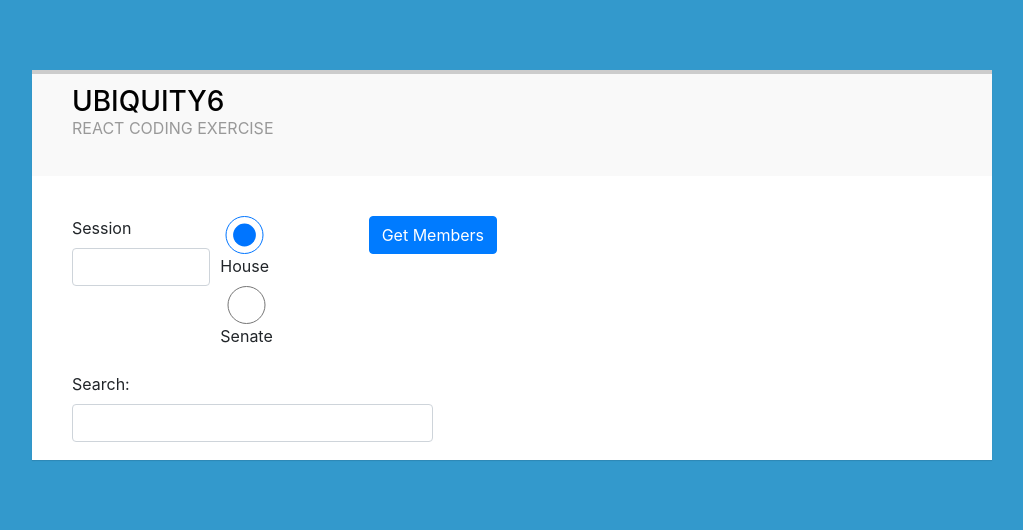
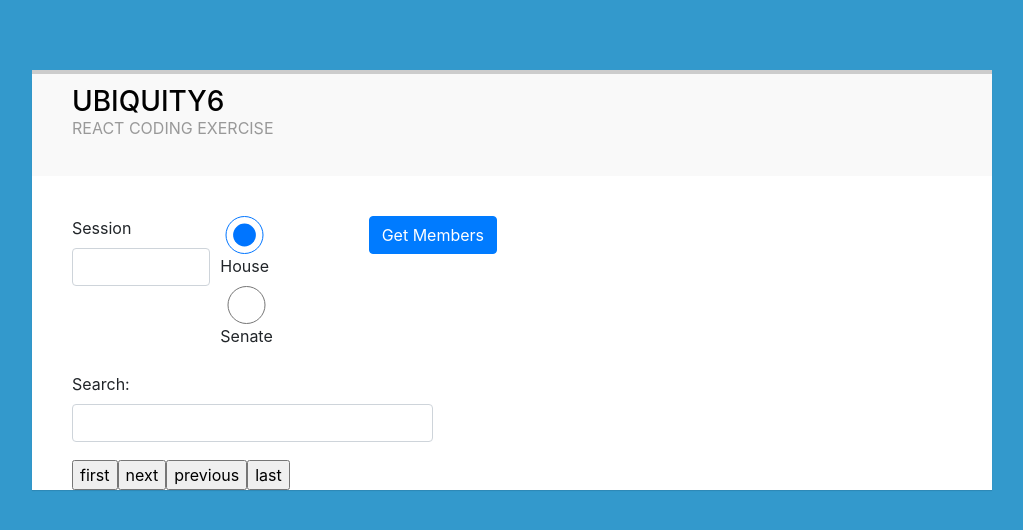
Before and after one commit to ubiquity6/react-interview, a React (Create React App) app: page / in a window 1280 px wide. Shown: the top 530 px of the page, without its empty margins (128-1151 px from the left). Built offline with nearby package versions, Linux system fonts and the light colour scheme.

Commit message:
Start of pagination implementation:

```diff
--- a/src/App.js
+++ b/src/App.js
@@ -12,7 +12,10 @@ class App extends Component {
       chamber: 'house',
       session: 115,
       isLoading: false,
-      cache: {}
+      cache: {},
+      numberPerPage: 10,
+      numberOfPages: 1,
+      currentPage: 1
     };
   }
 
@@ -45,7 +48,8 @@ class App extends Component {
         newResponse[URI] = members;
         self.setState({
           members: members,
-          cache: newResponse
+          cache: newResponse,
+          numberOfPages: Math.ceil(members.length / self.state.numberPerPage)
         }, () => {
           self.setState({isLoading: false});
         });
@@ -67,6 +71,40 @@ class App extends Component {
       this.setState({members: newMembers});
     }
   }
+
+  nextPage() {
+      let current = this.state.currentPage;
+      this.setState({currentPage: current + 1});
+      this.loadList();
+  }
+
+  previousPage() {
+      let current = this.state.currentPage;
+      this.setState({currentPage: current - 1});
+      this.loadList();
+  }
+
+  firstPage() {
+      this.setState({currentPage: 1});
+      this.loadList();
+  }
+
+  lastPage() {
+      this.setState({currentPage: this.state.numberOfPages});
+      this.loadList();
+  }
+
+  loadList() {
+    let begin = ((this.state.currentPage - 1) * this.state.numberPerPage);
+    let end = begin + this.state.numberPerPage;
+
+    let members = this.state.members;
+    let pageList = members.slice(begin, end);
+    console.log(pageList);
+    // drawList();    // draws out our data
+    // check();         // determines the states of the pagination buttons
+}
+
 
   render() {
 
@@ -114,6 +152,12 @@ class App extends Component {
             <MemberList members={this.state.members}/>
           </div>
         </div>
+        <div>
+            <input type="button" id="first" onClick={this.firstPage.bind(this)} value="first" />
+            <input type="button" id="next" onClick={this.nextPage.bind(this)} value="next" />
+            <input type="button" id="previous" onClick={this.previousPage.bind(this)} value="previous" />
+            <input type="button" id="last" onClick={this.lastPage.bind(this)} value="last" />
+        </div>
       </div>
     </div>);
   }
```
